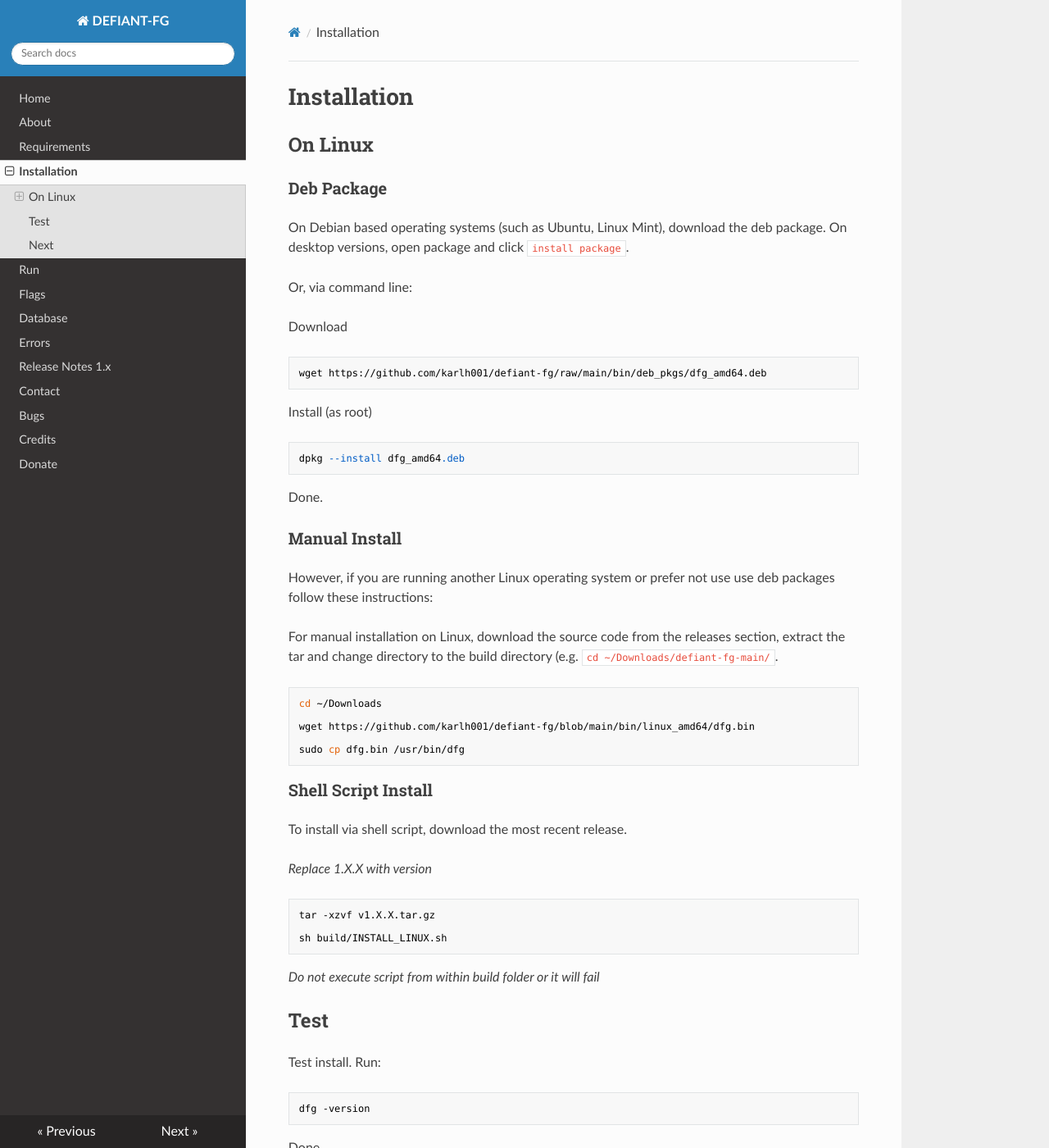
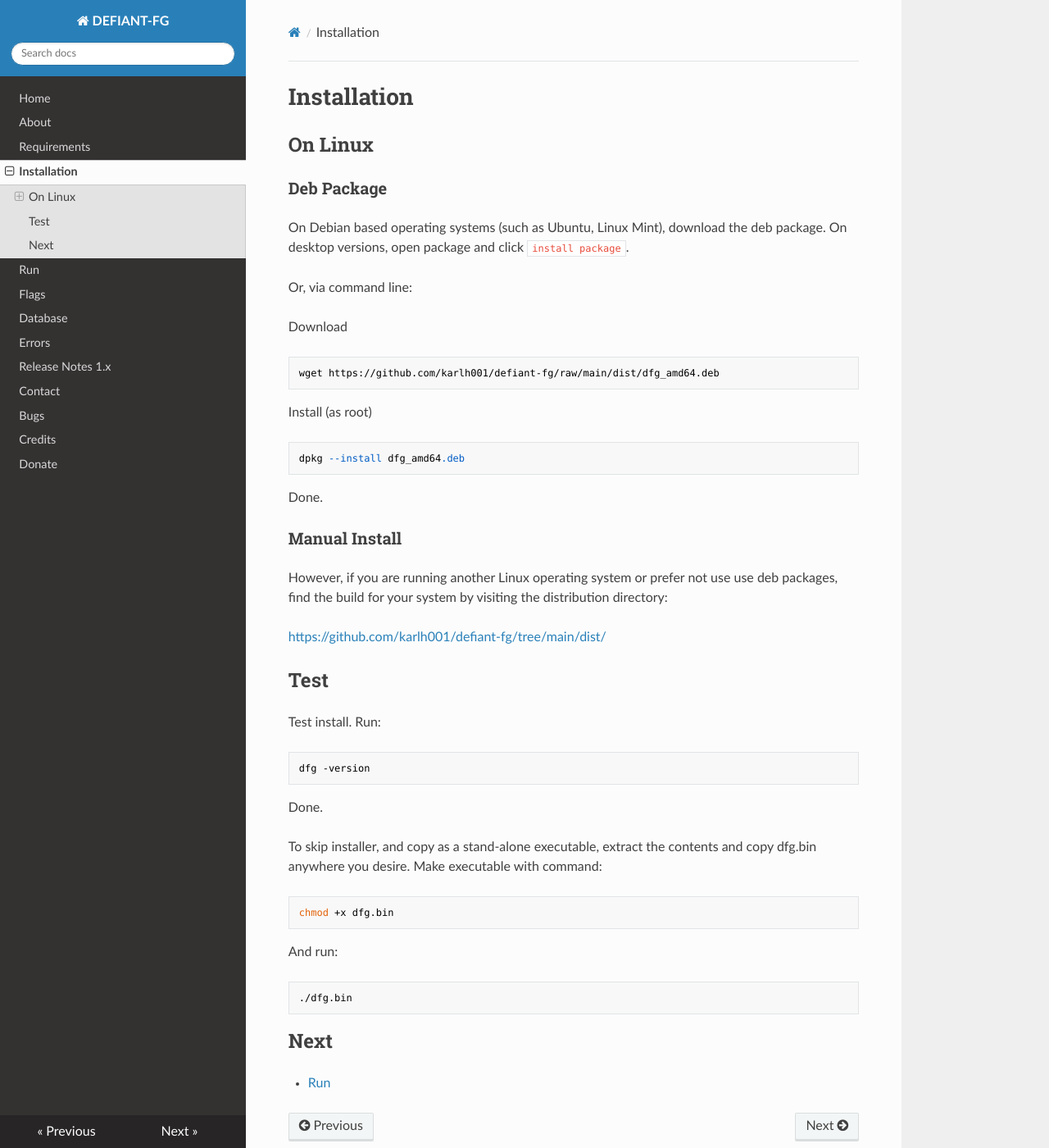
Before and after one commit to karlh001/defiant-fg, an MkDocs documentation site: the page built from docs/installation.md, in a window 1280 px wide and 1400 px high. Shown: the whole window at 82% size. Built offline with MkDocs 1.6.1, drawn with Linux system fonts in a browser that asks for light colours; nearby versions of some CDN libraries.

Commit message:
goreleaser

```diff
--- a/docs/installation.md
+++ b/docs/installation.md
@@ -10,7 +10,7 @@ Or, via command line:
 
 Download
 
-	wget https://github.com/karlh001/defiant-fg/raw/main/bin/deb_pkgs/dfg_amd64.deb
+	wget https://github.com/karlh001/defiant-fg/raw/main/dist/dfg_amd64.deb
 
 Install (as root)
 
@@ -20,27 +20,11 @@ Done.
 
 ### Manual Install
 
-However, if you are running another Linux operating system or prefer not use use deb packages follow these instructions:
+However, if you are running another Linux operating system or prefer not use use deb packages, find the build for your system by visiting the distribution directory:
 
-For manual installation on Linux, download the source code from the releases section, extract the tar and change directory to the build directory (e.g. `cd ~/Downloads/defiant-fg-main/`.
+[https://github.com/karlh001/defiant-fg/tree/main/dist/](https://github.com/karlh001/defiant-fg/tree/main/dist/)
 
-	cd ~/Downloads
 
-	wget https://github.com/karlh001/defiant-fg/blob/main/bin/linux_amd64/dfg.bin
-
-	sudo cp dfg.bin /usr/bin/dfg
-
-### Shell Script Install
-
-To install via shell script, download the most recent release.
-
-_Replace 1.X.X with version_
-
-	tar -xzvf v1.X.X.tar.gz
-
-	sh build/INSTALL_LINUX.sh
-
-_Do not execute script from within build folder or it will fail_
 
 
 ## Test
```
Also changed, not shown: docs/hash.md (deleted, +0 -9 lines), docs/index.md (+7 -2 lines), docs/release_notes_1.md (+1 -0 lines), 6 other files.
